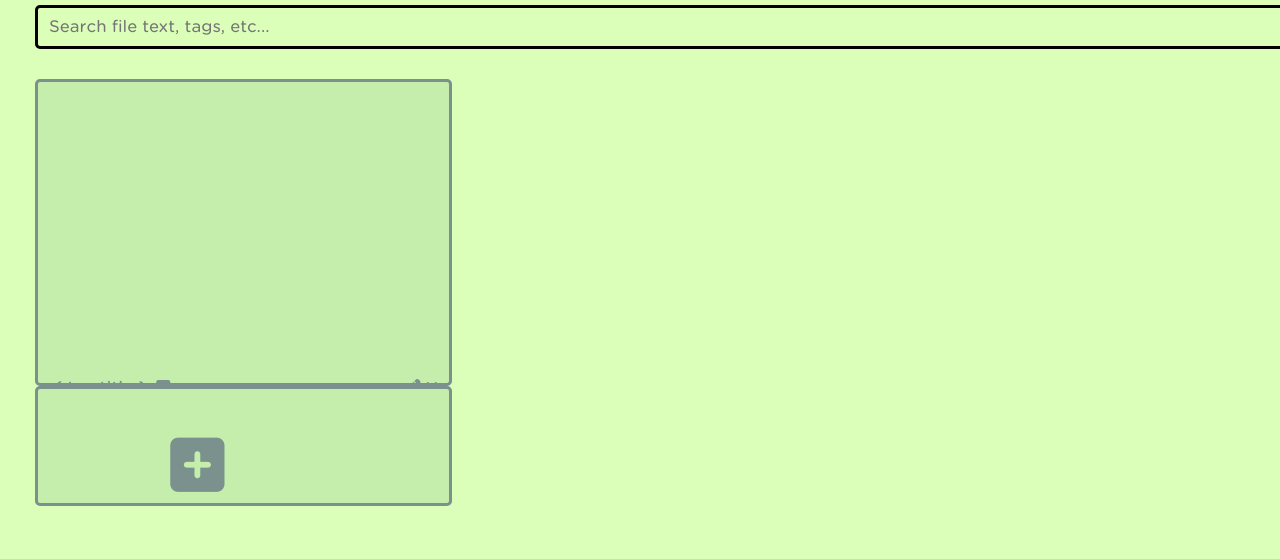
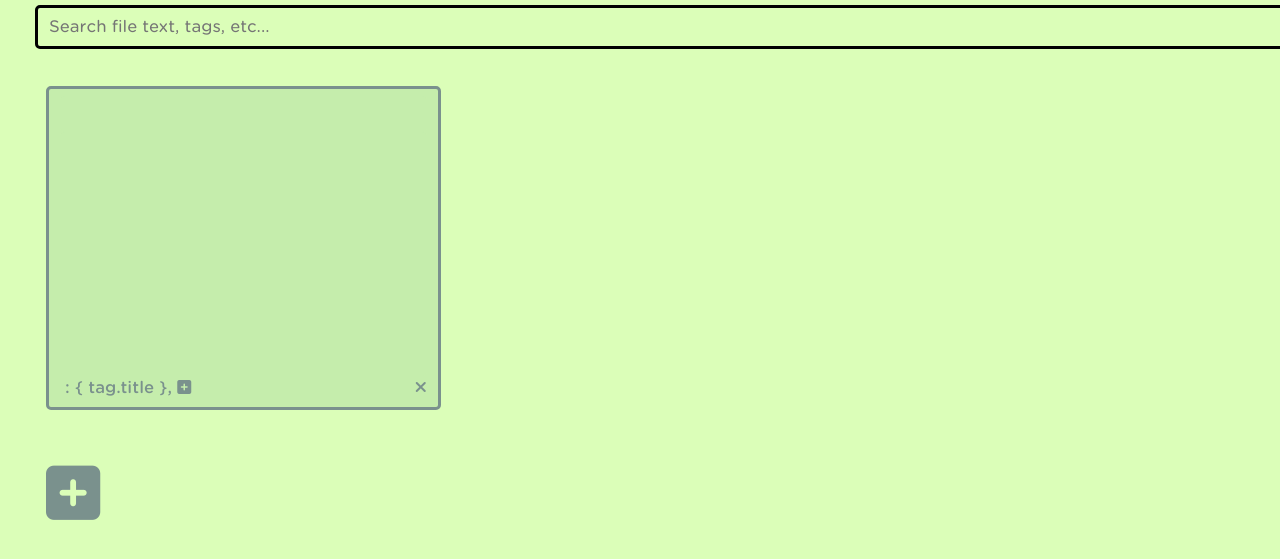
Before and after one commit to sksullivan/voice, a website built with webpack: page src/client/main.html in a window 1280 px wide. Shown: the part 71-630 px from the top of the page. Built offline with nearby package versions, Linux system fonts and the light colour scheme; no server answers; files whose address does not match are found by name.

Commit message:
Styled more stuff

```diff
--- a/src/client/main.html
+++ b/src/client/main.html
@@ -17,22 +17,25 @@
     <div class="row">
       <ul class="note col-md-12">
         <li class="note col-md-4" rv-each-note="data.notes">
+          <div class="note-container">
             <b><input class="note note-title" type="text" rv-value="note.title" rv-on-blur="controller.updateNote"></b>
-          <textarea class="note note-text" type="text" rv-value="note.text" rows="10 " rv-on-blur="controller.updateNote"></textarea>
-          <!-- <br> -->
+            <textarea class="note note-text" type="text" rv-value="note.text" rows="10" rv-on-blur="controller.updateNote"></textarea>
             <div class="tags">
               <ul class="tags">
+                <li class="add-tag">
+                  :
+                </li>
                 <li class="tag" rv-each-tag="note.tags">
                   { tag.title },
                 </li>
                 <li class="add-tag">
                   <a><i class="fa fa-plus-square" aria-hidden="true"></i></a>
                 </li>
+                <li class="delete-note">
+                  <a><i class="fa fa-times" aria-hidden="true" rv-on-click="controller.deleteNote"></i></a>
+                </li>
               </ul>
             </div>
-          <div class="edit-controls">
-            <a><i class="fa fa-pencil" aria-hidden="true" rv-on-click="controller.newNote"></i></a>
-            <a><i class="fa fa-times" aria-hidden="true" rv-on-click="controller.deleteNote"></i></a>
           </div>
         </li>
         <li class="note col-md-4">
--- a/src/client/static/style.css
+++ b/src/client/static/style.css
@@ -62,7 +62,7 @@
 }
 
 li.note {
-  border: 3px solid;
+  /*border: 3px solid;*/
   padding-top: 7px;
   padding-bottom: 7px;
   padding-left: 11px;
@@ -70,7 +70,7 @@
   border-radius: 5px;
   /*margin-right: 5px;*/
   /*margin-bottom: 5px;*/
-  background-color: #C5EDAC;
+  /*background-color: #C5EDAC;*/
 }
 
 li.tag {
@@ -83,6 +83,7 @@
 
 .edit-controls {
   float: right;
+  position: relative;
 }
 
 a {
@@ -94,10 +95,28 @@
 }
 
 .tags {
-  float: left;
+  width: 100%;
 }
 
 i.add-note {
   margin-top: 38px;
   font-size: 62px;
 }
+
+div.note-container {
+  padding: 5px; */
+  border: 3px solid;
+  border: 3px solid;
+  padding-top: 7px;
+  padding-bottom: 7px;
+  padding-left: 11px;
+  padding-right: 11px;
+  border-radius: 5px;
+  /* margin-right: 5px; */
+  /* margin-bottom: 5px; */
+  background-color: #C5EDAC;
+}
+
+.delete-note {
+  float:right;
+}
```
Lines whose indentation alone changed are shown as unchanged.
